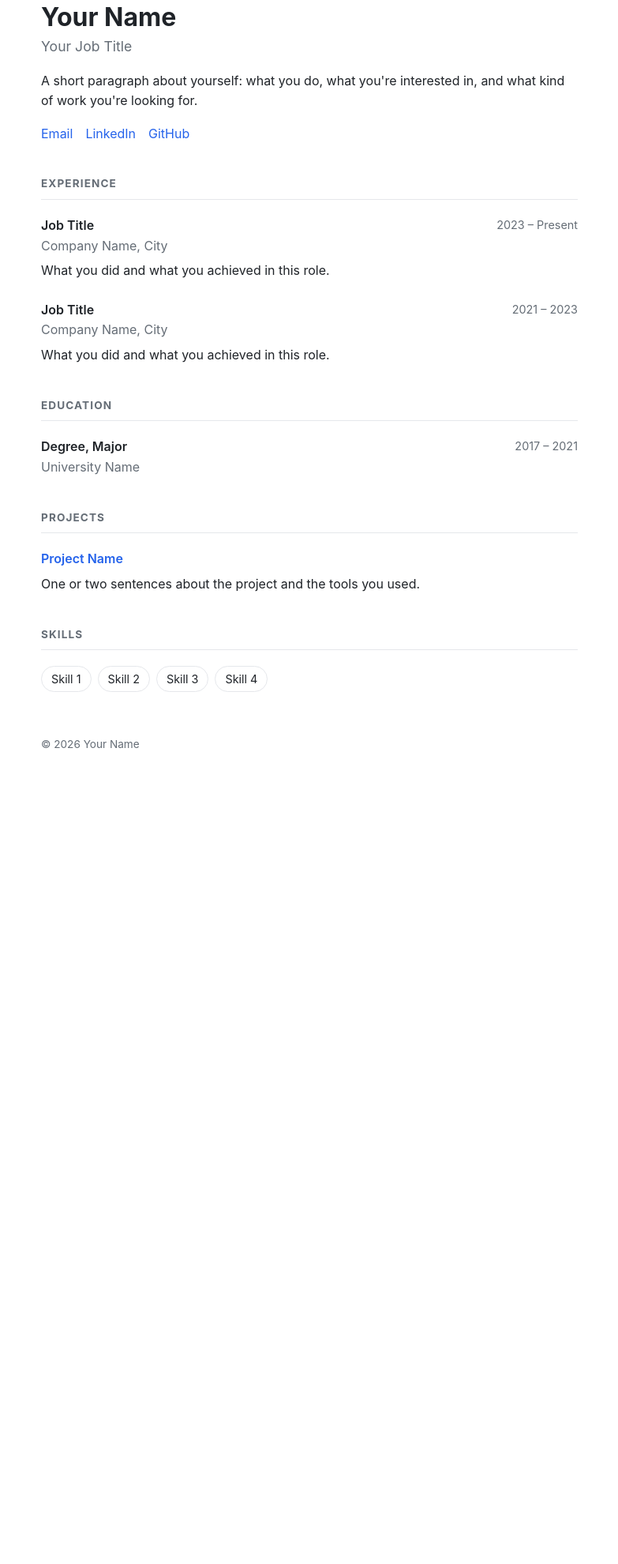
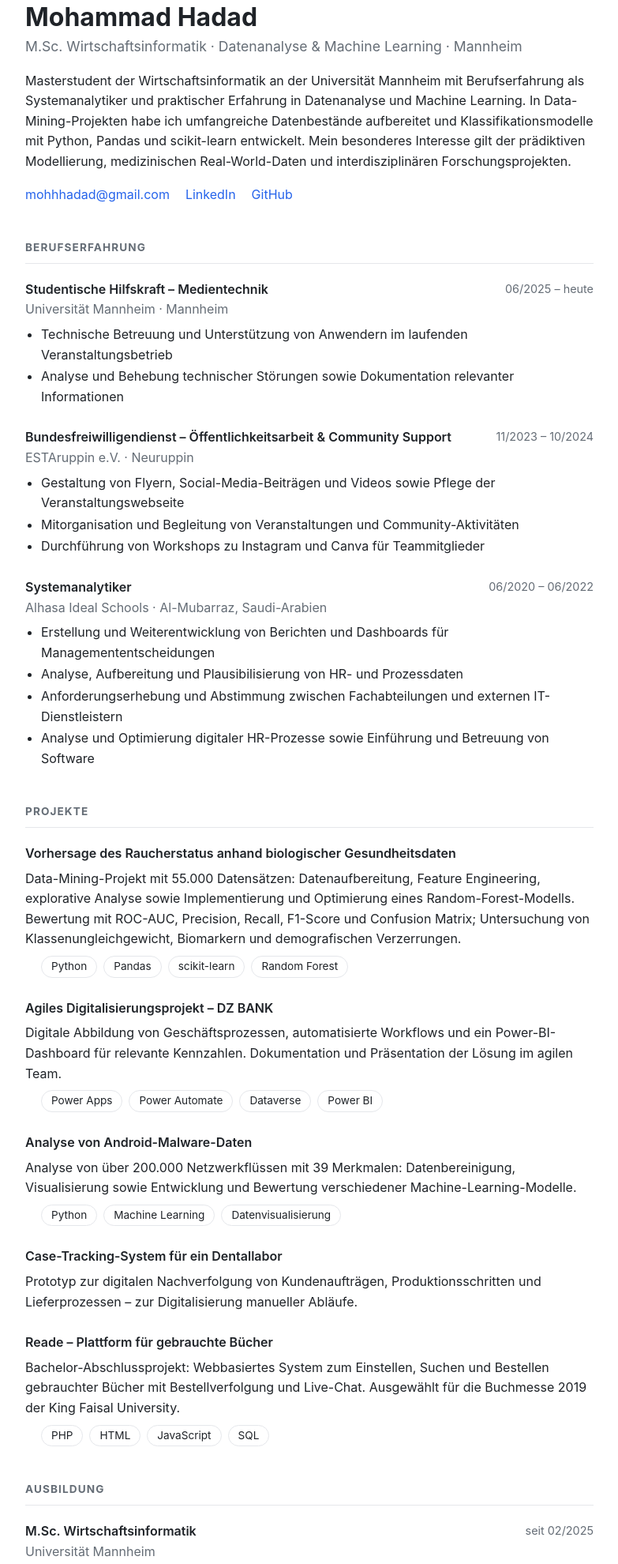
Before and after one commit to Mohhhadad/mohhhadad.github.io, a plain HTML site: page index.html in a window 1280 px wide. Shown: the part 53-2033 px from the top of the page at 79% size, without its empty margins (248-1031 px from the left). Before the commit the page ends 1063 px from the top, so only its background shows below. Drawn offline with Linux system fonts and the light colour scheme.

Commit message:
Update CV content

```diff
--- a/index.html
+++ b/index.html
@@ -1,10 +1,10 @@
 <!DOCTYPE html>
-<html lang="en">
+<html lang="de">
 <head>
   <meta charset="UTF-8">
   <meta name="viewport" content="width=device-width, initial-scale=1.0">
-  <title>Your Name</title>
-  <meta name="description" content="Personal website and resume of Your Name">
+  <title>Mohammad Hadad</title>
+  <meta name="description" content="Mohammad Hadad – M.Sc. Wirtschaftsinformatik, Universität Mannheim. Datenanalyse und Machine Learning.">
   <style>
     :root {
       --bg: #ffffff;
@@ -29,15 +29,15 @@
       color: var(--text);
       line-height: 1.6;
     }
-    main { max-width: 720px; margin: 0 auto; padding: 56px 20px; }
+    main { max-width: 760px; margin: 0 auto; padding: 56px 20px; }
     header { margin-bottom: 40px; }
     h1 { font-size: 2rem; line-height: 1.2; }
     .role { color: var(--muted); font-size: 1.1rem; margin-top: 4px; }
     .about { margin-top: 16px; }
-    .links { margin-top: 16px; display: flex; flex-wrap: wrap; gap: 16px; }
+    .links { margin-top: 16px; display: flex; flex-wrap: wrap; gap: 8px 20px; }
     a { color: var(--accent); text-decoration: none; }
     a:hover { text-decoration: underline; }
-    section { margin-top: 40px; }
+    section { margin-top: 44px; }
     h2 {
       font-size: 0.85rem;
       text-transform: uppercase;
@@ -47,18 +47,27 @@
       padding-bottom: 8px;
       margin-bottom: 20px;
     }
-    .item { margin-bottom: 24px; }
-    .item-head { display: flex; justify-content: space-between; flex-wrap: wrap; gap: 4px 16px; }
+    .item { margin-bottom: 26px; }
+    .item-head { display: flex; justify-content: space-between; flex-wrap: wrap; gap: 2px 16px; }
     .item-title { font-weight: 600; }
-    .date { color: var(--muted); font-size: 0.9rem; }
+    .date { color: var(--muted); font-size: 0.9rem; white-space: nowrap; }
     .place { color: var(--muted); }
     .item p { margin-top: 6px; }
-    .skills { display: flex; flex-wrap: wrap; gap: 8px; list-style: none; }
-    .skills li {
+    .item ul { margin: 6px 0 0 20px; }
+    .item li { margin-top: 2px; }
+    .tags { display: flex; flex-wrap: wrap; gap: 8px; list-style: none; margin-top: 8px; }
+    .tags li {
       border: 1px solid var(--line);
       border-radius: 999px;
-      padding: 4px 12px;
-      font-size: 0.9rem;
+      padding: 2px 12px;
+      font-size: 0.85rem;
+    }
+    .skills { display: grid; grid-template-columns: 200px 1fr; gap: 10px 20px; }
+    .skills dt { font-weight: 600; }
+    .skills dd { color: var(--text); }
+    @media (max-width: 560px) {
+      .skills { grid-template-columns: 1fr; gap: 2px; }
+      .skills dd { margin-bottom: 10px; }
     }
     footer { margin-top: 56px; color: var(--muted); font-size: 0.85rem; }
   </style>
@@ -66,71 +75,164 @@
 <body>
   <main>
     <header>
-      <h1>Your Name</h1>
-      <p class="role">Your Job Title</p>
+      <h1>Mohammad Hadad</h1>
+      <p class="role">M.Sc. Wirtschaftsinformatik · Datenanalyse &amp; Machine Learning · Mannheim</p>
       <p class="about">
-        A short paragraph about yourself: what you do, what you're interested in,
-        and what kind of work you're looking for.
+        Masterstudent der Wirtschaftsinformatik an der Universität Mannheim mit Berufserfahrung als
+        Systemanalytiker und praktischer Erfahrung in Datenanalyse und Machine Learning. In
+        Data-Mining-Projekten habe ich umfangreiche Datenbestände aufbereitet und Klassifikationsmodelle
+        mit Python, Pandas und scikit-learn entwickelt. Mein besonderes Interesse gilt der prädiktiven
+        Modellierung, medizinischen Real-World-Daten und interdisziplinären Forschungsprojekten.
       </p>
       <div class="links">
-        <a href="mailto:you@example.com">Email</a>
-        <a href="https://www.linkedin.com/in/your-profile">LinkedIn</a>
+        <a href="mailto:mohhhadad@gmail.com">mohhhadad@gmail.com</a>
+        <a href="https://www.linkedin.com/in/mohammad-hadad">LinkedIn</a>
         <a href="https://github.com/Mohhhadad">GitHub</a>
       </div>
     </header>
 
     <section>
-      <h2>Experience</h2>
+      <h2>Berufserfahrung</h2>
+
       <div class="item">
         <div class="item-head">
-          <span class="item-title">Job Title</span>
-          <span class="date">2023 – Present</span>
+          <span class="item-title">Studentische Hilfskraft – Medientechnik</span>
+          <span class="date">06/2025 – heute</span>
         </div>
-        <div class="place">Company Name, City</div>
-        <p>What you did and what you achieved in this role.</p>
+        <div class="place">Universität Mannheim · Mannheim</div>
+        <ul>
+          <li>Technische Betreuung und Unterstützung von Anwendern im laufenden Veranstaltungsbetrieb</li>
+          <li>Analyse und Behebung technischer Störungen sowie Dokumentation relevanter Informationen</li>
+        </ul>
       </div>
+
       <div class="item">
         <div class="item-head">
-          <span class="item-title">Job Title</span>
-          <span class="date">2021 – 2023</span>
+          <span class="item-title">Bundesfreiwilligendienst – Öffentlichkeitsarbeit &amp; Community Support</span>
+          <span class="date">11/2023 – 10/2024</span>
         </div>
-        <div class="place">Company Name, City</div>
-        <p>What you did and what you achieved in this role.</p>
+        <div class="place">ESTAruppin e.V. · Neuruppin</div>
+        <ul>
+          <li>Gestaltung von Flyern, Social-Media-Beiträgen und Videos sowie Pflege der Veranstaltungswebseite</li>
+          <li>Mitorganisation und Begleitung von Veranstaltungen und Community-Aktivitäten</li>
+          <li>Durchführung von Workshops zu Instagram und Canva für Teammitglieder</li>
+        </ul>
+      </div>
+
+      <div class="item">
+        <div class="item-head">
+          <span class="item-title">Systemanalytiker</span>
+          <span class="date">06/2020 – 06/2022</span>
+        </div>
+        <div class="place">Alhasa Ideal Schools · Al-Mubarraz, Saudi-Arabien</div>
+        <ul>
+          <li>Erstellung und Weiterentwicklung von Berichten und Dashboards für Managemententscheidungen</li>
+          <li>Analyse, Aufbereitung und Plausibilisierung von HR- und Prozessdaten</li>
+          <li>Anforderungserhebung und Abstimmung zwischen Fachabteilungen und externen IT-Dienstleistern</li>
+          <li>Analyse und Optimierung digitaler HR-Prozesse sowie Einführung und Betreuung von Software</li>
+        </ul>
       </div>
     </section>
 
     <section>
-      <h2>Education</h2>
+      <h2>Projekte</h2>
+
       <div class="item">
-        <div class="item-head">
-          <span class="item-title">Degree, Major</span>
-          <span class="date">2017 – 2021</span>
-        </div>
-        <div class="place">University Name</div>
+        <span class="item-title">Vorhersage des Raucherstatus anhand biologischer Gesundheitsdaten</span>
+        <p>
+          Data-Mining-Projekt mit 55.000 Datensätzen: Datenaufbereitung, Feature Engineering, explorative
+          Analyse sowie Implementierung und Optimierung eines Random-Forest-Modells. Bewertung mit ROC-AUC,
+          Precision, Recall, F1-Score und Confusion Matrix; Untersuchung von Klassenungleichgewicht,
+          Biomarkern und demografischen Verzerrungen.
+        </p>
+        <ul class="tags"><li>Python</li><li>Pandas</li><li>scikit-learn</li><li>Random Forest</li></ul>
+      </div>
+
+      <div class="item">
+        <span class="item-title">Agiles Digitalisierungsprojekt – DZ BANK</span>
+        <p>
+          Digitale Abbildung von Geschäftsprozessen, automatisierte Workflows und ein Power-BI-Dashboard
+          für relevante Kennzahlen. Dokumentation und Präsentation der Lösung im agilen Team.
+        </p>
+        <ul class="tags"><li>Power Apps</li><li>Power Automate</li><li>Dataverse</li><li>Power BI</li></ul>
+      </div>
+
+      <div class="item">
+        <span class="item-title">Analyse von Android-Malware-Daten</span>
+        <p>
+          Analyse von über 200.000 Netzwerkflüssen mit 39 Merkmalen: Datenbereinigung, Visualisierung sowie
+          Entwicklung und Bewertung verschiedener Machine-Learning-Modelle.
+        </p>
+        <ul class="tags"><li>Python</li><li>Machine Learning</li><li>Datenvisualisierung</li></ul>
+      </div>
+
+      <div class="item">
+        <span class="item-title">Case-Tracking-System für ein Dentallabor</span>
+        <p>
+          Prototyp zur digitalen Nachverfolgung von Kundenaufträgen, Produktionsschritten und
+          Lieferprozessen – zur Digitalisierung manueller Abläufe.
+        </p>
+      </div>
+
+      <div class="item">
+        <span class="item-title">Reade – Plattform für gebrauchte Bücher</span>
+        <p>
+          Bachelor-Abschlussprojekt: Webbasiertes System zum Einstellen, Suchen und Bestellen gebrauchter
+          Bücher mit Bestellverfolgung und Live-Chat. Ausgewählt für die Buchmesse 2019 der King Faisal
+          University.
+        </p>
+        <ul class="tags"><li>PHP</li><li>HTML</li><li>JavaScript</li><li>SQL</li></ul>
       </div>
     </section>
 
     <section>
-      <h2>Projects</h2>
+      <h2>Ausbildung</h2>
+
       <div class="item">
         <div class="item-head">
-          <a class="item-title" href="#">Project Name</a>
+          <span class="item-title">M.Sc. Wirtschaftsinformatik</span>
+          <span class="date">seit 02/2025</span>
         </div>
-        <p>One or two sentences about the project and the tools you used.</p>
+        <div class="place">Universität Mannheim</div>
+      </div>
+
+      <div class="item">
+        <div class="item-head">
+          <span class="item-title">Datenanalysekurs</span>
+          <span class="date">09/2023 – 06/2024</span>
+        </div>
+        <div class="place">ReDI School of Digital Integration · Berlin</div>
+        <p>Python, Statistik und A/B-Tests, SQL, Datenvisualisierung, Grundlagen Machine Learning, Scrum und Kanban.</p>
+      </div>
+
+      <div class="item">
+        <div class="item-head">
+          <span class="item-title">B.Sc. Managementinformationssysteme</span>
+          <span class="date">08/2015 – 05/2020</span>
+        </div>
+        <div class="place">King Faisal University · Al-Hofuf, Saudi-Arabien</div>
       </div>
     </section>
 
     <section>
-      <h2>Skills</h2>
-      <ul class="skills">
-        <li>Skill 1</li>
-        <li>Skill 2</li>
-        <li>Skill 3</li>
-        <li>Skill 4</li>
-      </ul>
+      <h2>Kenntnisse</h2>
+      <dl class="skills">
+        <dt>Programmierung</dt>
+        <dd>Python (Pandas, scikit-learn, Seaborn), SQL, PHP, HTML, JavaScript</dd>
+        <dt>Datenanalyse</dt>
+        <dd>Datenaufbereitung, Feature Engineering, Machine Learning, Modellbewertung, Visualisierung</dd>
+        <dt>Microsoft Power Platform</dt>
+        <dd>Power Apps, Power Automate, Dataverse, Power BI</dd>
+        <dt>Methoden</dt>
+        <dd>Agile Projektarbeit, Prozess- und Anforderungsanalyse, Projektdokumentation</dd>
+        <dt>Tools</dt>
+        <dd>Microsoft Office, Google Workspace, Odoo ERP, Slack, Teams, Zoom</dd>
+        <dt>Sprachen</dt>
+        <dd>Arabisch (Muttersprache), Englisch (C1), Deutsch (B2)</dd>
+      </dl>
     </section>
 
-    <footer>&copy; 2026 Your Name</footer>
+    <footer>&copy; 2026 Mohammad Hadad</footer>
   </main>
 </body>
 </html>
```
